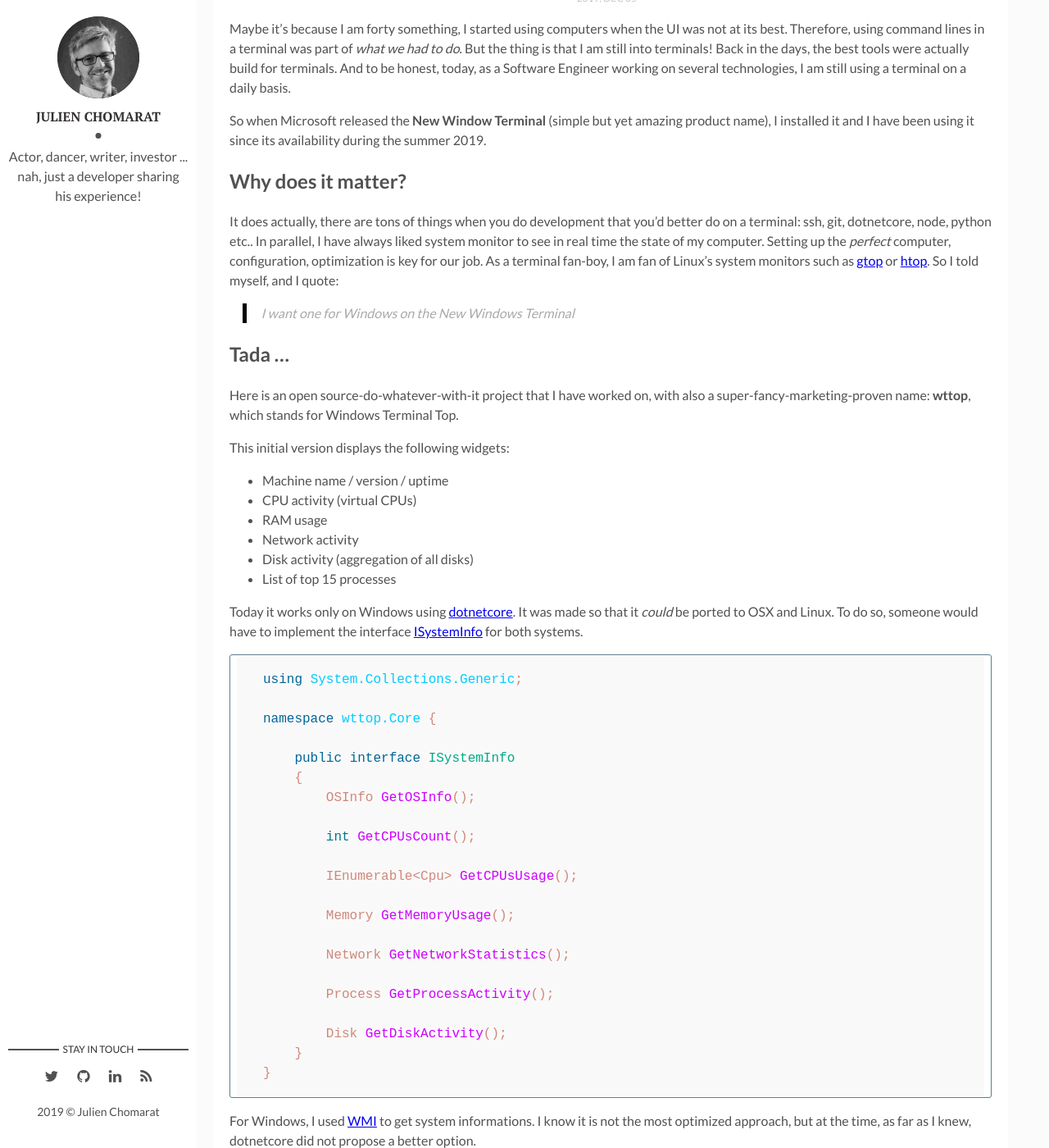
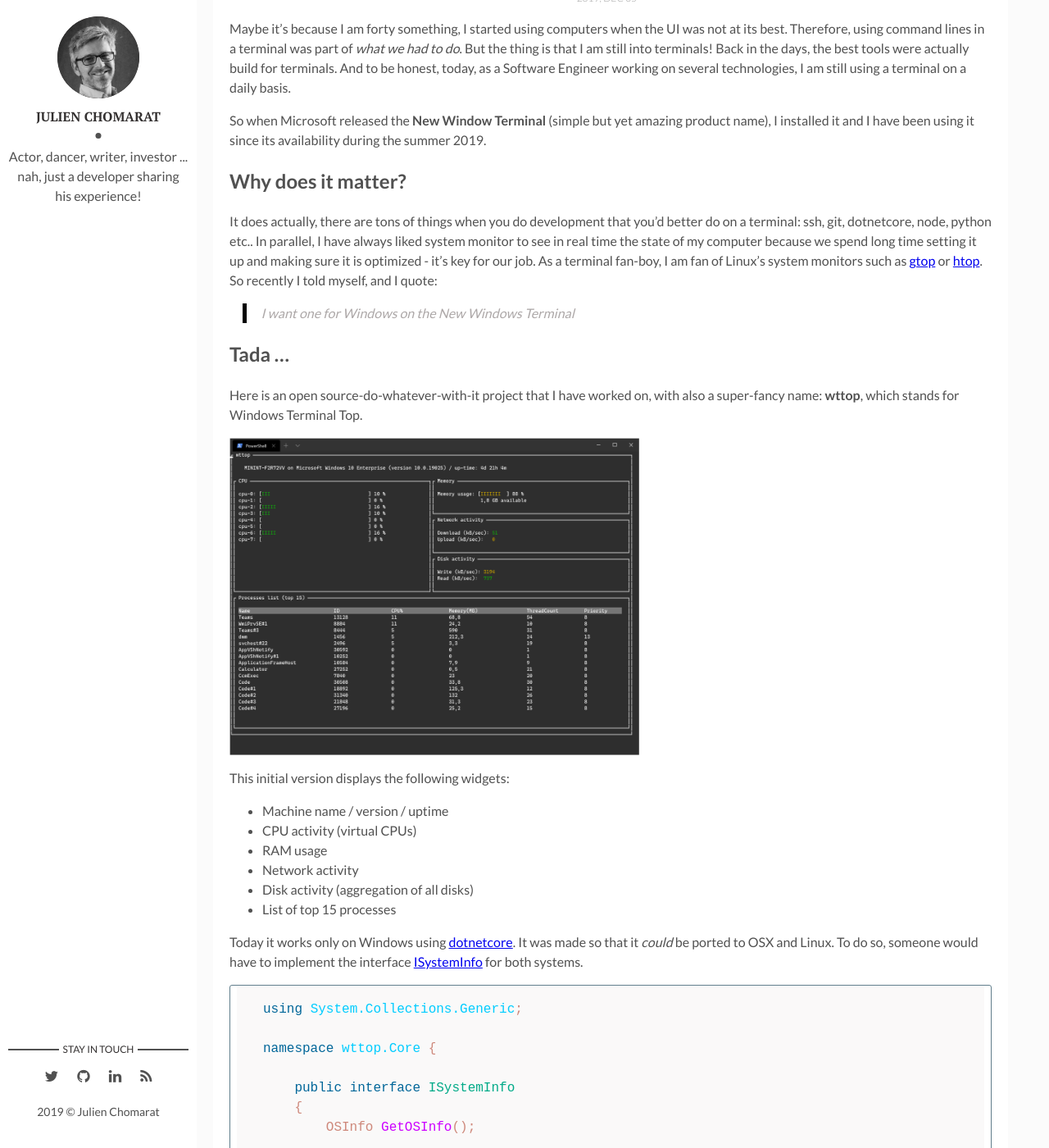
Before and after one commit to jchomarat/jchomarat.github.io, a Jekyll site: the page built from _posts/2019-12-05-wttop.markdown, in a window 1280 px wide and 1400 px high, scrolled down 613 px. Shown: the whole window at 82% size. Built offline with Jekyll 4.4.1, drawn with Linux system fonts in a browser that asks for light colours; some of the changed text lies outside the part shown.

Commit message:
Update article

```diff
--- a/_posts/2019-12-05-wttop.markdown
+++ b/_posts/2019-12-05-wttop.markdown
@@ -13,13 +13,15 @@
 
 ## Why does it matter?
 
-It does actually, there are tons of things when you do development that you'd better do on a terminal: ssh, git, dotnetcore, node, python etc.. In parallel, I have always liked system monitor to see in real time the state of my computer. Setting up the *perfect* computer, configuration, optimization is key for our job. As a terminal fan-boy, I am fan of Linux's system monitors such as [gtop](https://github.com/aksakalli/gtop){:target="_blank"} or [htop](https://github.com/hishamhm/htop){:target="_blank"}. So I told myself, and I quote:
+It does actually, there are tons of things when you do development that you'd better do on a terminal: ssh, git, dotnetcore, node, python etc.. In parallel, I have always liked system monitor to see in real time the state of my computer because we spend long time setting it up and making sure it is optimized - it's key for our job. As a terminal fan-boy, I am fan of Linux's system monitors such as [gtop](https://github.com/aksakalli/gtop){:target="_blank"} or [htop](https://github.com/hishamhm/htop){:target="_blank"}. So recently I told myself, and I quote:
 
 > I want one for Windows on the New Windows Terminal
 
 ## Tada ...
 
-Here is an open source-do-whatever-with-it project that I have worked on, with also a super-fancy-marketing-proven name: **wttop**, which stands for Windows Terminal Top.
+Here is an open source-do-whatever-with-it project that I have worked on, with also a super-fancy name: **wttop**, which stands for Windows Terminal Top.
+
+![Ze plan]({{site.baseurl}}/assets/img/posts/2019-12-05-wttop/cover.png){:width="500px"}
 
 This initial version displays the following widgets:
 
```
Also changed, not shown: other parts of _posts/2019-12-05-wttop.markdown (+4 -2 lines).
